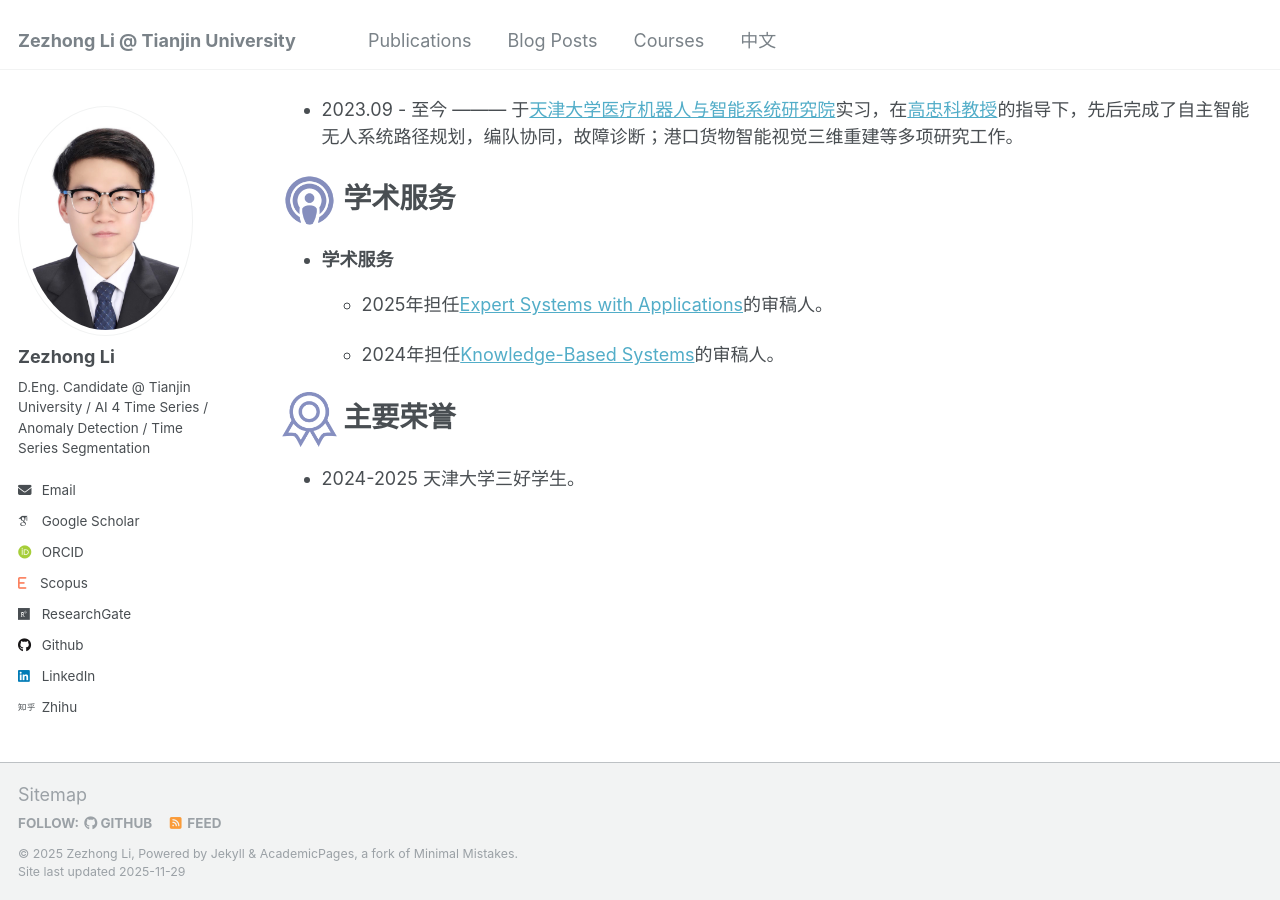
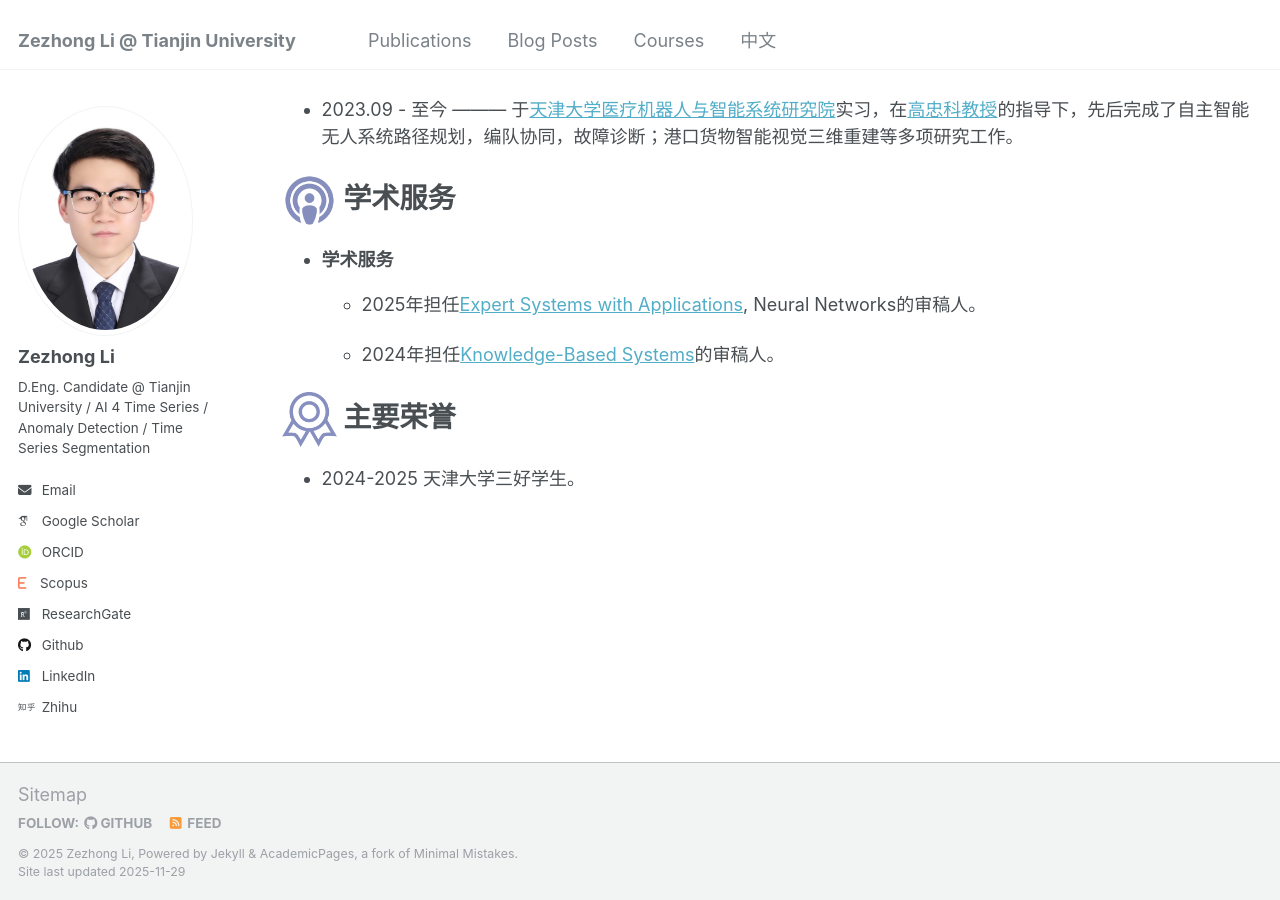
Before and after one commit to lzz19980125/lzz19980125.github.io, a Jekyll site: the page built from _pages/chinese.md, in a window 1280 px wide and 900 px high, scrolled down 2555 px. Built offline with Jekyll 4.4.1, drawn with Linux system fonts in a browser that asks for light colours; some web fonts are replaced.

Commit message:
Update reviewer roles in academic services section

```diff
--- a/_pages/chinese.md
+++ b/_pages/chinese.md
@@ -82,7 +82,7 @@
 # <img src="../images/service.png" width="55" height="50"> 学术服务
 
 - **学术服务**
-  - 2025年担任<span style="color:rgb(95,181,206)">[Expert Systems with Applications](https://lzz19980125.github.io/files/Certificate_ESWA_Recognised.pdf)</span>的审稿人。
+  - 2025年担任<span style="color:rgb(95,181,206)">[Expert Systems with Applications](https://lzz19980125.github.io/files/Certificate_ESWA_Recognised.pdf)</span>, Neural Networks的审稿人。
 
   - 2024年担任<span style="color:rgb(95,181,206)">[Knowledge-Based Systems](https://lzz19980125.github.io/files/Certificate_KBS_reviewer.pdf)</span>的审稿人。
 
```
